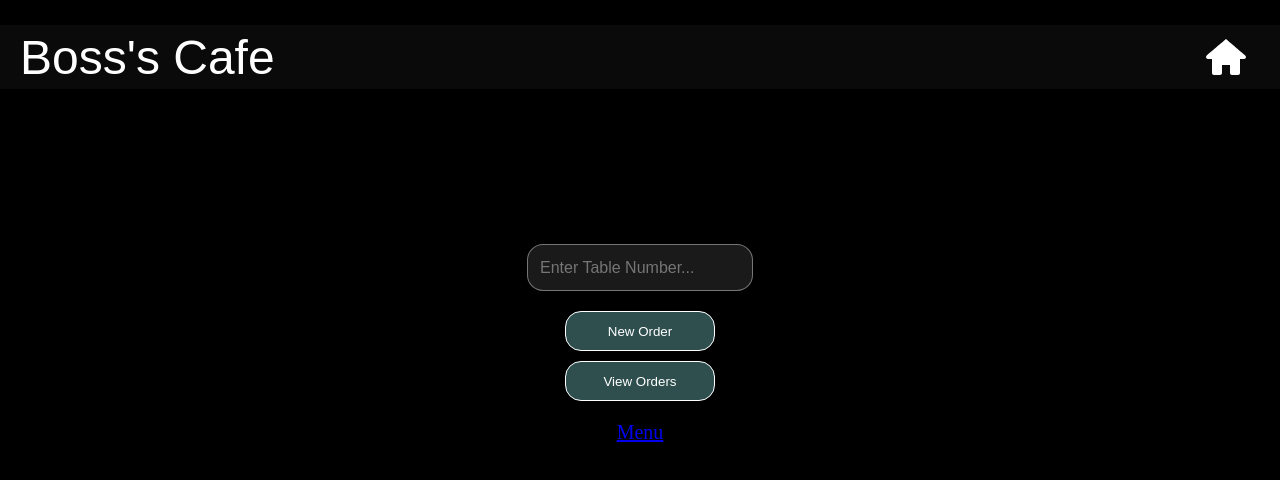
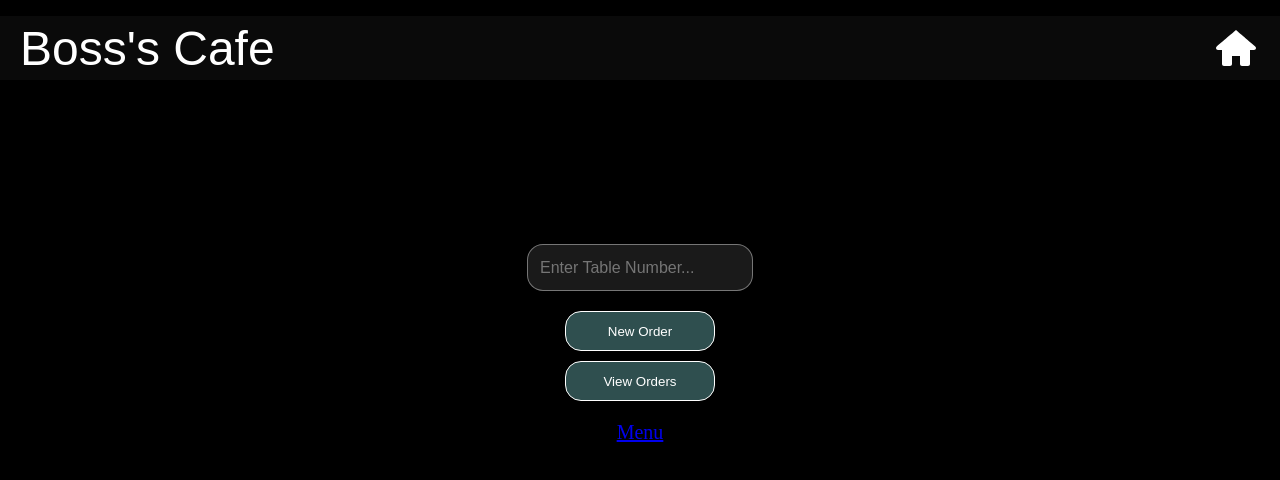
Before and after one commit to ashish5433/FoodOrderingApp, a Next.js app: page / in a window 1280 px wide. Shown: the top 480 px of the page. Built offline with nearby package versions, Linux system fonts and the light colour scheme; a web font is replaced by a local one.

Commit message:
Fixed extra right spacing and remove overflow issue

```diff
--- a/src/app/globals.css
+++ b/src/app/globals.css
@@ -2,20 +2,22 @@ html,body{
   background-color: black;
   margin: 0;
   padding: 0;
+  overflow-x: clip;
 
 }
+
 .nav {
   display: flex;
   position: sticky;
-  top: 25px;
+  top: 16px;
   z-index:1000;
   justify-content: space-between;
   align-items: center;
-  width: 100%;
+
   height: 64px;
   background-color: #111111a0;
   padding: 0px 20px;
-  width: 100%;
+
   box-sizing: border-box;
 }
 .home-logo{
@@ -24,6 +26,6 @@ html,body{
   position: relative;
   top: 2px;
 
-  right: 20%;
+  /* right: 20%; */
   cursor: pointer;
 }
```
